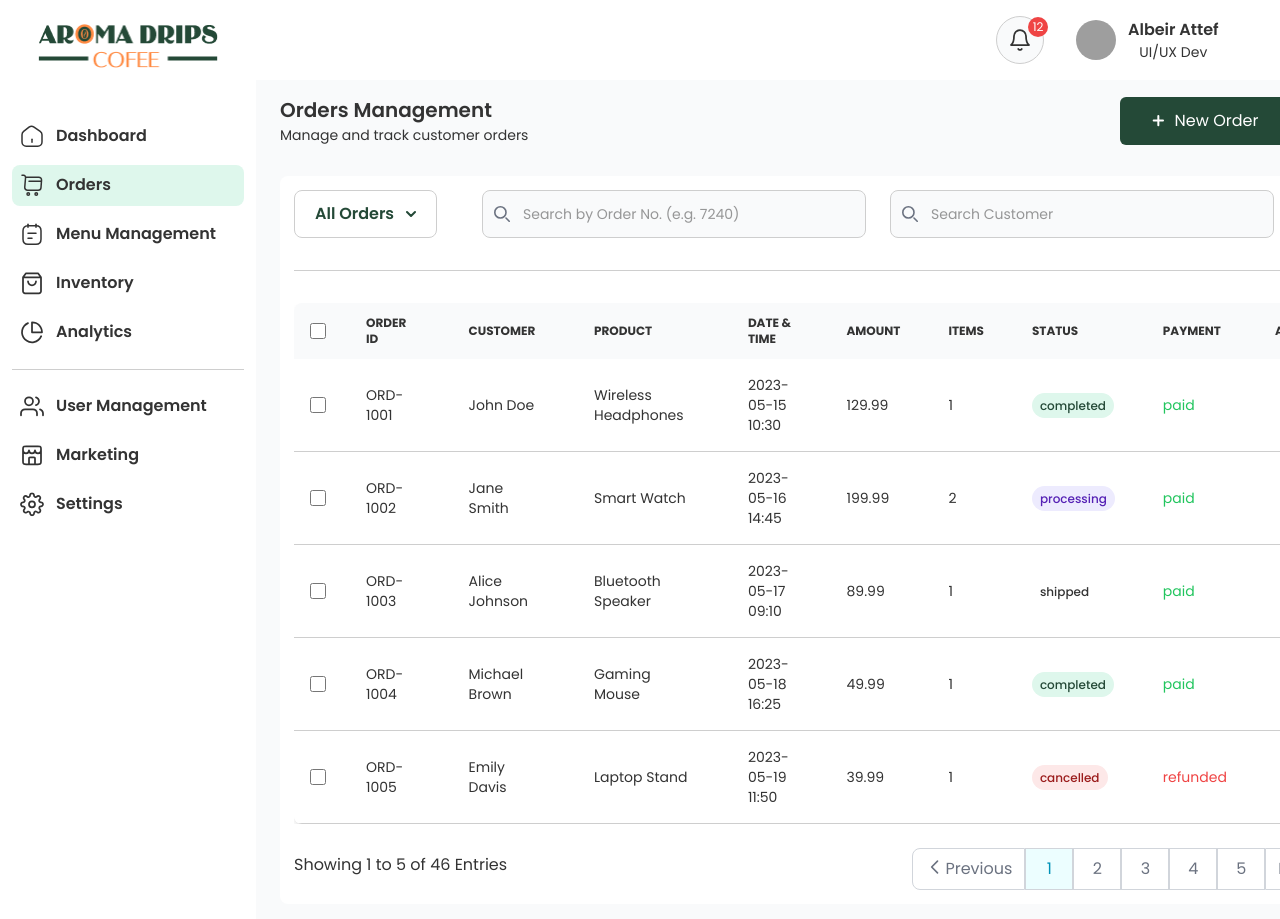
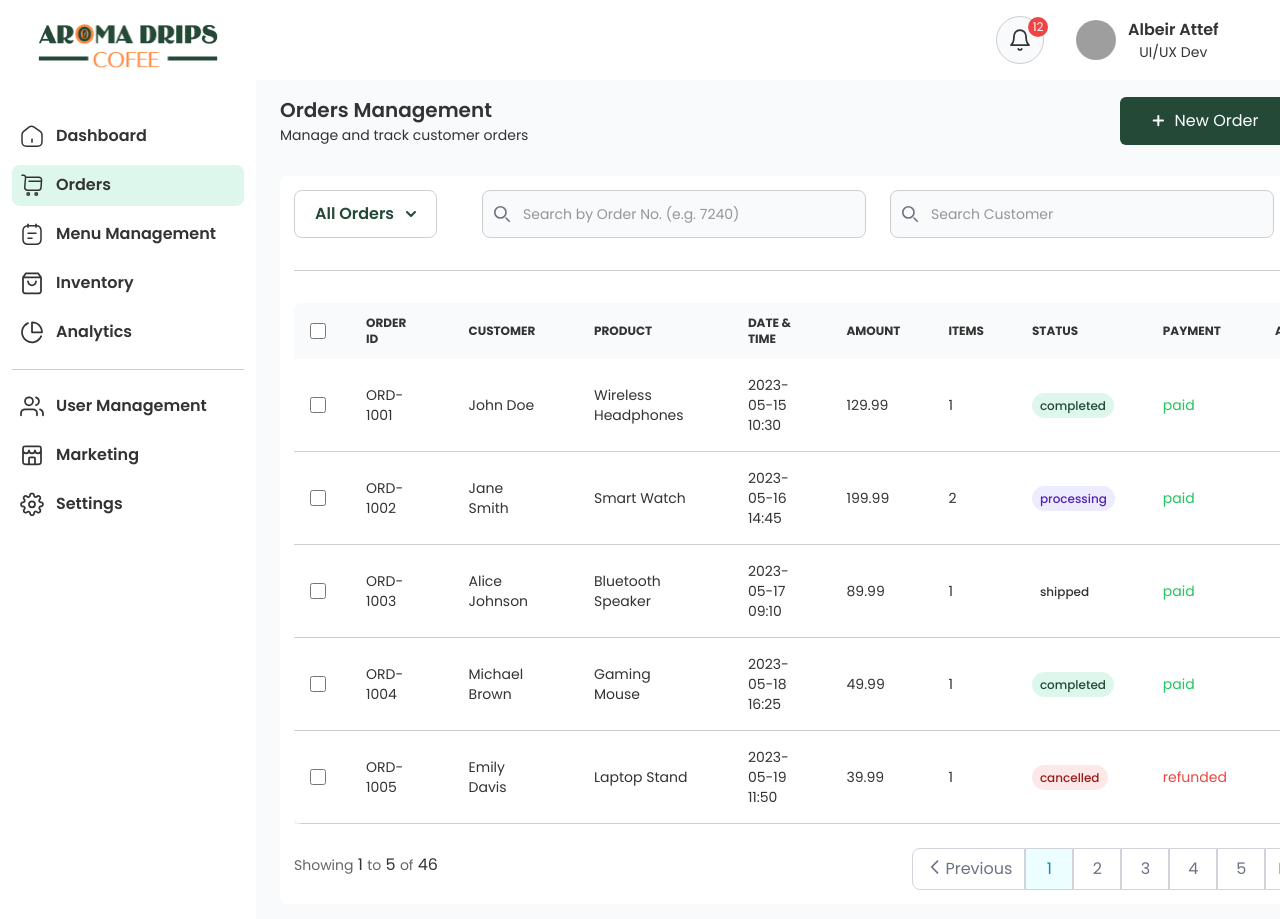
Before and after one commit to MazenUcef/aroma-dashboard-template-, a React (Vite) app: page /orders in a window 1280 px wide. Shown: the top 919 px of the page. Built offline with nearby package versions, Linux system fonts and the light colour scheme; grey boxes are pictures that could not be loaded.

Commit message:
hotfix/orderFrature

```diff
--- a/src/pages/Orders.tsx
+++ b/src/pages/Orders.tsx
@@ -596,9 +596,9 @@ const Orders = () => {
                     />
                 </div>
                 <div className="flex justify-between items-center w-full mt-4">
-                    <span className="text-foreground dark:text-foreground">
-                        Showing {(currentPage - 1) * itemsPerPage + 1} to{' '}
-                        {Math.min(currentPage * itemsPerPage, orders.length)} of {orders.length} Entries
+                    <span className="">
+                        <span className='font-normal text-[14px] text-[#666666]'>Showing</span> {(currentPage - 1) * itemsPerPage + 1} <span className='font-normal text-[14px] text-[#666666]'>to</span>{' '}
+                        {Math.min(currentPage * itemsPerPage, orders.length)} <span className='font-normal text-[14px] text-[#666666]'>of</span> {orders.length}
                     </span>
                     <Pagination
                         currentPage={currentPage}
```
